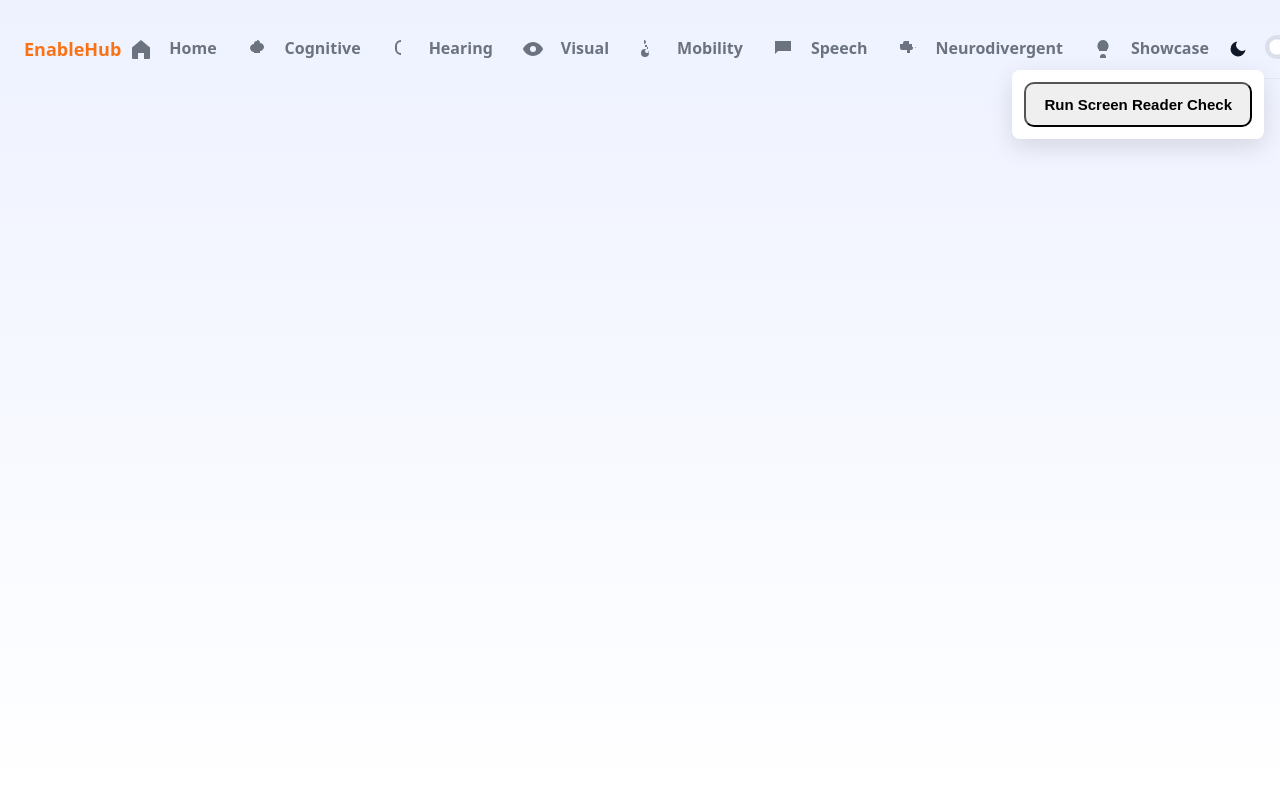
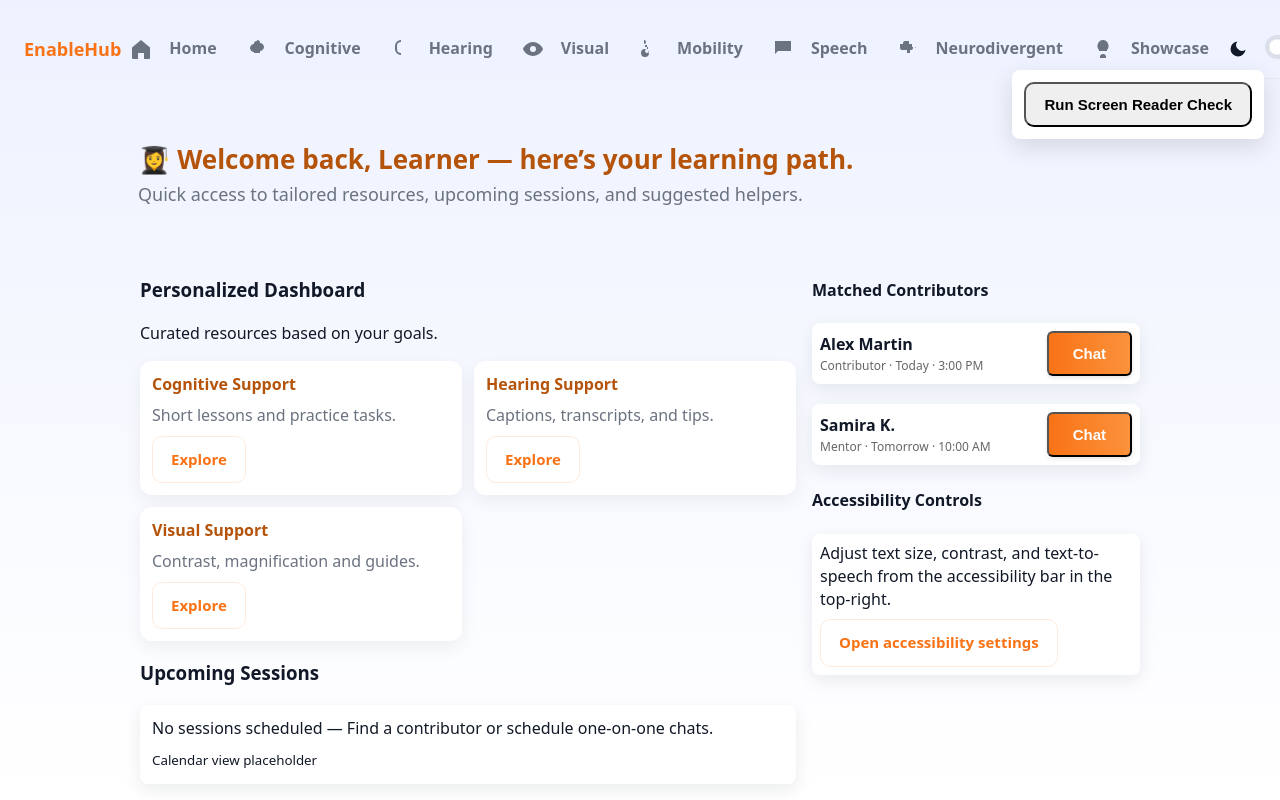
Before and after one commit to Vaish123-M/SolveTogether-platform, a React (Create React App) app in the folder EnableHub/client/: page /learner in a window 1280 px wide. Shown: the top 800 px of the page. Built offline with nearby package versions, Linux system fonts and the light colour scheme.

Commit message:
added landing page for learner aafter sign in

```diff
--- a/EnableHub/client/src/App.js
+++ b/EnableHub/client/src/App.js
@@ -18,6 +18,7 @@ import Learner from './pages/onboarding/Learner'
 import Contributor from './pages/onboarding/Contributor'
 import Mentor from './pages/onboarding/Mentor'
 import Explore from './pages/onboarding/Explore'
+import LearnerDashboard from './pages/LearnerDashboard'
 
 export default function App() {
   return (
@@ -36,6 +37,7 @@ export default function App() {
         <Route path="/showcase" element={<Showcase />} />
         <Route path="/login" element={<Login />} />
         <Route path="/signup" element={<Signup />} />
+          <Route path="/learner" element={<LearnerDashboard />} />
   <Route path="/onboarding/learner" element={<Learner />} />
   <Route path="/onboarding/contributor" element={<Contributor />} />
   <Route path="/onboarding/mentor" element={<Mentor />} />
--- /dev/null
+++ b/EnableHub/client/src/pages/LearnerDashboard.js
@@ -0,0 +1,85 @@
+import React from 'react'
+import { Link } from 'react-router-dom'
+
+function ResourceCard({title, desc, to}){
+  return (
+    <div className="problem-card" style={{padding:12}}>
+      <h4>{title}</h4>
+      <p style={{margin:0}}>{desc}</p>
+      {to && <div style={{marginTop:8}}><Link to={to} className="btn btn-secondary">Explore</Link></div>}
+    </div>
+  )
+}
+
+export default function LearnerDashboard(){
+  let user = { username: 'Learner' }
+  try{ user = JSON.parse(localStorage.getItem('eh_user')) || user }catch(e){}
+
+  // simple mock data — in a full app this would come from an API
+  const contributors = [
+    { name: 'Alex Martin', role: 'Contributor', availability: 'Today · 3:00 PM' },
+    { name: 'Samira K.', role: 'Mentor', availability: 'Tomorrow · 10:00 AM' }
+  ]
+
+  return (
+    <main className="page">
+      <section className="page-hero">
+        <div className="hero-text">
+          <h2 className="hero-title">👩‍🎓 Welcome back, {user.username} — here’s your learning path.</h2>
+          <p className="hero-lead">Quick access to tailored resources, upcoming sessions, and suggested helpers.</p>
+        </div>
+      </section>
+
+      <div style={{maxWidth:1000, margin:'18px auto', display:'grid', gap:16}}>
+        <div style={{display:'grid', gridTemplateColumns:'2fr 1fr', gap:16}}>
+          <div>
+            <h3>Personalized Dashboard</h3>
+            <p>Curated resources based on your goals.</p>
+            <div style={{display:'grid', gridTemplateColumns:'repeat(auto-fit,minmax(220px,1fr))', gap:12, marginTop:12}}>
+              <ResourceCard title="Cognitive Support" desc="Short lessons and practice tasks." to="/cognitive" />
+              <ResourceCard title="Hearing Support" desc="Captions, transcripts, and tips." to="/hearing" />
+              <ResourceCard title="Visual Support" desc="Contrast, magnification and guides." to="/visual" />
+            </div>
+
+            <h3 style={{marginTop:18}}>Upcoming Sessions</h3>
+            <div className="card" style={{padding:12}}>
+              <p style={{margin:0}}>No sessions scheduled — <Link to="/showcase">Find a contributor</Link> or schedule one-on-one chats.</p>
+              <div style={{marginTop:8}}><small>Calendar view placeholder</small></div>
+            </div>
+
+            <h3 style={{marginTop:18}}>Progress Tracker</h3>
+            <div className="card" style={{padding:12}}>
+              <p style={{margin:0}}>You’ve completed 2 of 8 steps in your path. Keep going — small steps win big.</p>
+              <div style={{height:8, background:'#eee', marginTop:8, borderRadius:8}}>
+                <div style={{width:'25%', height:'100%', background:'var(--accent, #4f46e5)', borderRadius:8}} />
+              </div>
+            </div>
+          </div>
+
+          <aside>
+            <h4>Matched Contributors</h4>
+            <div style={{display:'grid', gap:8}}>
+              {contributors.map((c,i)=> (
+                <div key={i} className="card" style={{padding:8, display:'flex', justifyContent:'space-between', alignItems:'center'}}>
+                  <div>
+                    <strong>{c.name}</strong>
+                    <div style={{fontSize:12, color:'#666'}}>{c.role} · {c.availability}</div>
+                  </div>
+                  <div>
+                    <button className="btn btn-primary">Chat</button>
+                  </div>
+                </div>
+              ))}
+            </div>
+
+            <h4 style={{marginTop:12}}>Accessibility Controls</h4>
+            <div className="card" style={{padding:8}}>
+              <p style={{margin:0}}>Adjust text size, contrast, and text-to-speech from the accessibility bar in the top-right.</p>
+              <div style={{marginTop:8}}><Link to="#" className="btn btn-secondary">Open accessibility settings</Link></div>
+            </div>
+          </aside>
+        </div>
+      </div>
+    </main>
+  )
+}
--- a/EnableHub/client/src/pages/Login.js
+++ b/EnableHub/client/src/pages/Login.js
@@ -23,7 +23,9 @@ export default function Login(){
 
     // set session (do not keep password in session)
     try{ localStorage.setItem('eh_user', JSON.stringify({ email: found.email, username: found.username, role: found.role })) }catch(e){}
-    navigate('/')
+    // redirect learners to their dashboard, others to home
+    if(found.role === 'learner') navigate('/learner')
+    else navigate('/')
   }
 
   return (
--- a/EnableHub/client/src/pages/Signup.js
+++ b/EnableHub/client/src/pages/Signup.js
@@ -33,7 +33,9 @@ export default function Signup(){
 
     // set current session (do not store password in session object)
     try{ localStorage.setItem('eh_user', JSON.stringify({ email, username, role })) }catch(e){}
-    navigate('/')
+    // if learner, send to learner dashboard
+    if(role === 'learner') navigate('/learner')
+    else navigate('/')
   }
 
   return (
```
